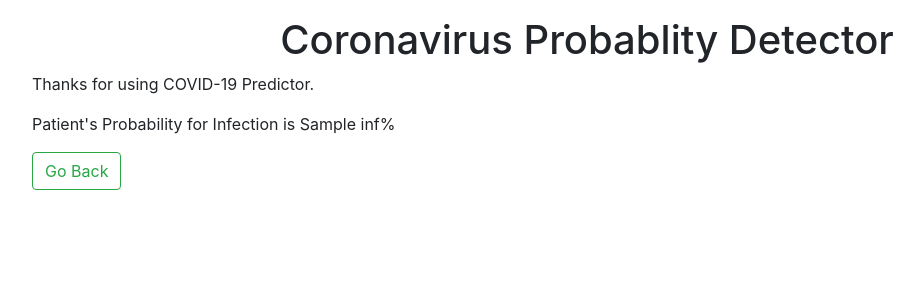
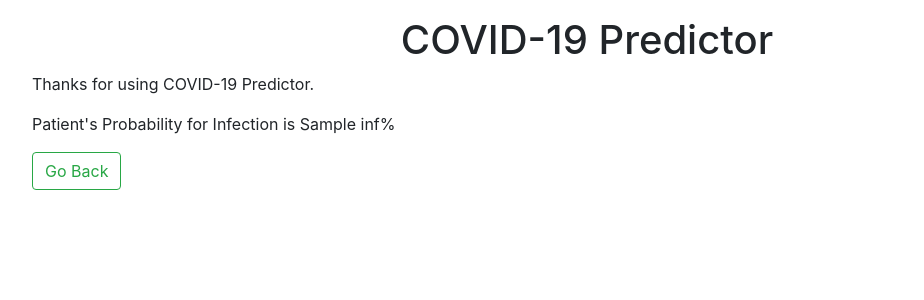
Before and after one commit to khaledbay/estimator, a Flask app: template templates/show.html in a window 1280 px wide. Shown: the top 300 px of the page, without its empty margins (53-977 px from the left). Run offline with Flask 2, Linux system fonts and the light colour scheme; the template is opened without the code that fills it: most values are stand-ins (such as "Sample title", 1, 10 or a date in 2020); parts of the project's set-up code (start-up, migrations or seed data) failed here and were passed over; some libraries are stand-ins or nearby versions.

Commit message:
Update show.html

```diff
--- a/templates/show.html
+++ b/templates/show.html
@@ -12,7 +12,7 @@
   </head>
   <body>
     <div class="container">
-        <center><h1 class=" mt-3">Coronavirus Probablity Detector</h1></center>
+        <center><h1 class=" mt-3">COVID-19 Predictor</h1></center>
         <p>Thanks for using COVID-19 Predictor.</p>
         <p>Patient's Probability for Infection is {{inf}}%</p>
 
```
